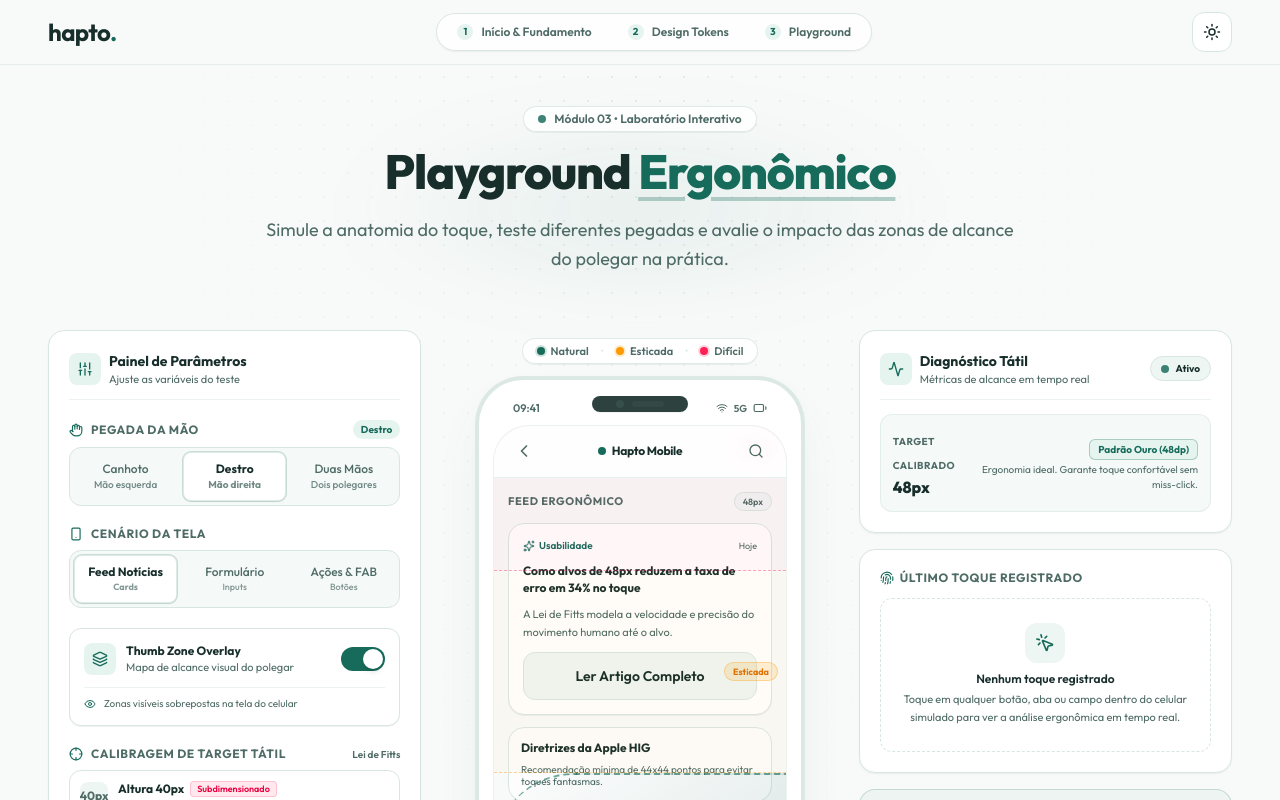
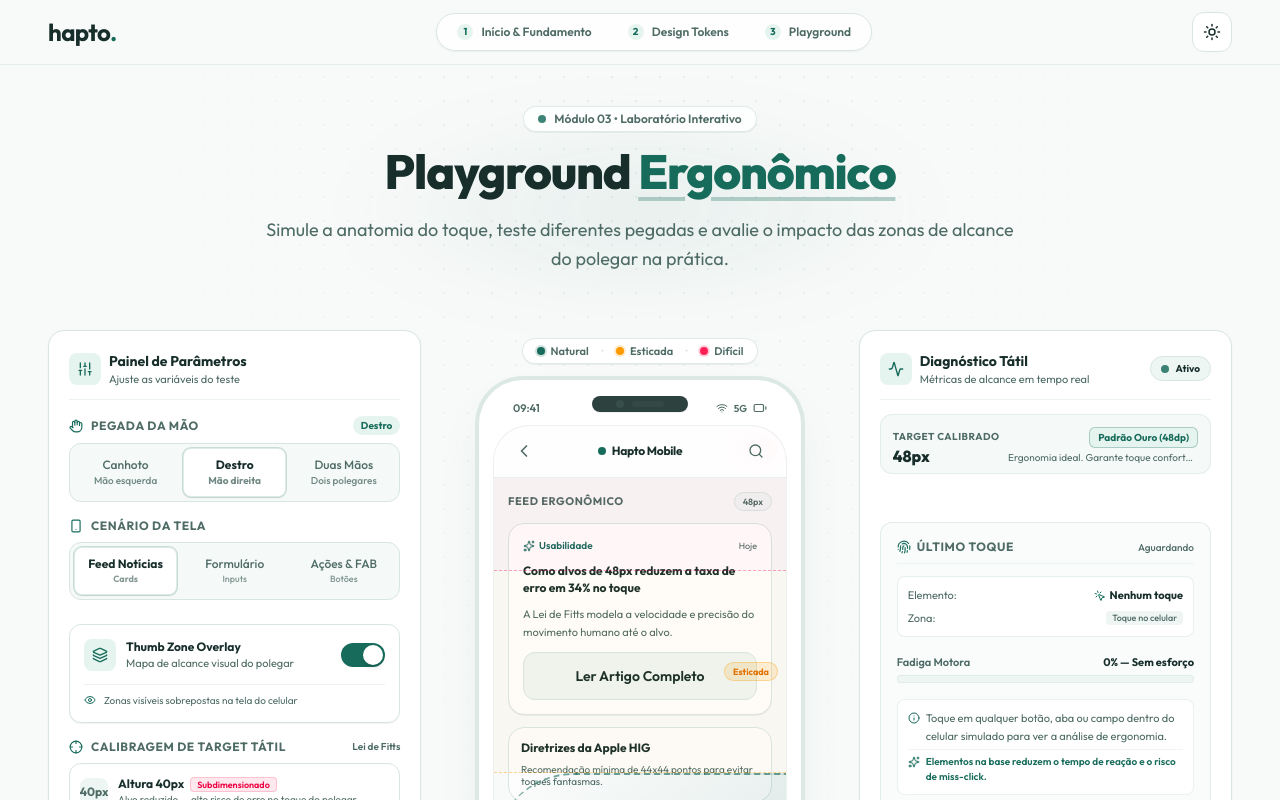
Before and after one commit to whoisnathaliamelo/hapto, a Next.js app: page /playground in a window 1280 px wide. Shown: the top 800 px of the page. Built offline with nearby package versions, Linux system fonts and the light colour scheme.

Commit message:
Refactor: Ajusta na altura dos cards

```diff
--- a/components/playground/controls/target-calibrator.tsx
+++ b/components/playground/controls/target-calibrator.tsx
@@ -58,16 +58,16 @@ export function TargetCalibrator({ value, onChange }: TargetCalibratorProps) {
               aria-pressed={isSelected}
               onClick={() => onChange(option.id)}
               className={cn(
-                "group flex w-full items-center justify-between rounded-xl border p-2.5 text-left transition-all cursor-pointer",
+                "group flex w-full items-center justify-between rounded-xl border p-2.5 text-left transition-all cursor-pointer min-h-[58px]",
                 isSelected
                   ? "border-primary bg-primary-light/30 shadow-xs ring-1 ring-primary/30"
                   : "border-line bg-surface hover:border-line hover:bg-surface-raised/50"
               )}
             >
-              <div className="flex items-center gap-2.5">
+              <div className="flex items-center gap-2.5 min-w-0">
                 <div
                   className={cn(
-                    "flex size-7 items-center justify-center rounded-lg text-xs font-bold transition-colors",
+                    "flex size-7 shrink-0 items-center justify-center rounded-lg text-xs font-bold transition-colors",
                     isSelected
                       ? "bg-primary text-on-primary"
                       : "bg-surface-raised text-muted group-hover:text-ink"
@@ -75,8 +75,8 @@ export function TargetCalibrator({ value, onChange }: TargetCalibratorProps) {
                 >
                   {option.label}
                 </div>
-                <div>
-                  <div className="flex items-center gap-1.5">
+                <div className="min-w-0">
+                  <div className="flex items-center gap-1.5 whitespace-nowrap">
                     <span className="text-xs font-bold text-ink">
                       Altura {option.label}
                     </span>
@@ -89,15 +89,18 @@ export function TargetCalibrator({ value, onChange }: TargetCalibratorProps) {
                       {option.badge}
                     </span>
                   </div>
-                  <p className="text-[10px] text-muted leading-tight mt-0.5">
+                  <p className="text-[10px] text-muted leading-tight mt-0.5 truncate">
                     {option.detail}
                   </p>
                 </div>
               </div>
 
-              {isSelected && (
-                <CheckCircle2 className="size-4 text-primary shrink-0 ml-2" />
-              )}
+              <CheckCircle2
+                className={cn(
+                  "size-4 text-primary shrink-0 ml-2 transition-opacity",
+                  isSelected ? "opacity-100" : "opacity-0"
+                )}
+              />
             </button>
           );
         })}
--- a/components/playground/diagnostics/touch-feedback.tsx
+++ b/components/playground/diagnostics/touch-feedback.tsx
@@ -76,9 +76,9 @@ export function TouchFeedback({ lastTouch, targetSize }: TouchFeedbackProps) {
   }[targetSize];
 
   return (
-    <aside className="space-y-4">
-      {/* 1. Header do Painel */}
-      <div className="rounded-2xl border border-line bg-surface p-5 shadow-xs">
+    <div className="h-[610px] sm:h-[640px] w-full rounded-2xl border border-line bg-surface p-5 shadow-xs flex flex-col justify-between select-none">
+      {/* 1. Header do Painel e Target Calibrado */}
+      <div>
         <div className="flex items-center justify-between border-b border-line/50 pb-3">
           <div className="flex items-center gap-2">
             <div className="flex size-8 items-center justify-center rounded-lg bg-primary-light text-primary">
@@ -96,13 +96,13 @@ export function TouchFeedback({ lastTouch, targetSize }: TouchFeedbackProps) {
           </span>
         </div>
 
-        {/* Status da Calibragem do Target */}
-        <div className="mt-3.5 flex items-center justify-between rounded-xl bg-surface-raised/60 border border-line/60 p-3">
+        {/* Status da Calibragem do Target (Altura Estável) */}
+        <div className="mt-3.5 flex items-center justify-between rounded-xl bg-surface-raised/60 border border-line/60 p-3 h-[60px]">
           <div>
             <span className="text-[10px] font-bold uppercase tracking-wider text-muted">
               Target Calibrado
             </span>
-            <p className="text-base font-extrabold text-ink">{targetSize}</p>
+            <p className="text-base font-extrabold text-ink leading-tight">{targetSize}</p>
           </div>
           <div className="text-right">
             <span
@@ -113,102 +113,111 @@ export function TouchFeedback({ lastTouch, targetSize }: TouchFeedbackProps) {
             >
               {targetEvaluation.tag}
             </span>
-            <p className="text-[10px] text-muted mt-0.5">
+            <p className="text-[10px] text-muted mt-0.5 truncate max-w-[190px]">
               {targetEvaluation.description}
             </p>
           </div>
         </div>
       </div>
 
-      {/* 2. Análise do Toque Atual */}
-      <div className="rounded-2xl border border-line bg-surface p-5 shadow-xs">
-        <h4 className="text-xs font-bold uppercase tracking-wider text-muted flex items-center gap-1.5 mb-3">
+      {/* 2. Análise do Toque Atual (Altura Rigorosamente Estável: h-[280px]) */}
+      <div className="rounded-xl border border-line/70 bg-surface-raised/30 p-4 space-y-3 h-[290px] flex flex-col justify-between">
+        <div className="flex items-center justify-between border-b border-line/40 pb-2">
+          <h4 className="text-xs font-bold uppercase tracking-wider text-muted flex items-center gap-1.5">
             <Fingerprint className="size-3.5 text-primary" />
-          <span>Último Toque Registrado</span>
+            <span>Último Toque</span>
           </h4>
+          <span className="text-[10px] text-muted font-medium">
+            {lastTouch ? "Registrado" : "Aguardando"}
+          </span>
+        </div>
 
-        {lastTouch ? (
-          <div className="space-y-4">
-            {/* Componente e Zona */}
-            <div className="rounded-xl border border-line/70 bg-surface-raised/40 p-3.5 space-y-2">
+        {/* Slot 1: Componente e Zona (Altura Fixa: 56px) */}
+        <div className="rounded-lg border border-line/60 bg-surface p-2.5 space-y-1.5 h-[62px] flex flex-col justify-center">
           <div className="flex items-center justify-between">
-                <span className="text-xs text-muted">Elemento Tocado:</span>
-                <span className="text-xs font-bold text-ink flex items-center gap-1">
-                  <MousePointerClick className="size-3 text-primary" />
-                  {lastTouch.elementClicked}
+            <span className="text-[11px] text-muted">Elemento:</span>
+            <span className="text-[11px] font-bold text-ink flex items-center gap-1 truncate max-w-[180px]">
+              <MousePointerClick className="size-3 text-primary shrink-0" />
+              {lastTouch ? lastTouch.elementClicked : "Nenhum toque"}
             </span>
           </div>
 
           <div className="flex items-center justify-between">
-                <span className="text-xs text-muted">Zona de Alcance:</span>
+            <span className="text-[11px] text-muted">Zona:</span>
+            {lastTouch ? (
               <span
                 className={cn(
-                    "rounded-md border px-2 py-0.5 text-[10px] font-bold",
+                  "rounded px-1.5 py-0.2 text-[9px] font-bold border",
                   getZoneEvaluation(lastTouch.zone).badgeColor
                 )}
               >
                 {getZoneEvaluation(lastTouch.zone).title}
               </span>
+            ) : (
+              <span className="rounded bg-line/40 px-1.5 py-0.2 text-[9px] font-medium text-muted">
+                Toque no celular
+              </span>
+            )}
           </div>
         </div>
 
-            {/* Barra de Esforço Motor */}
-            <div className="space-y-1.5">
-              <div className="flex items-center justify-between text-xs">
-                <span className="font-semibold text-muted">Esforço Motor Estimado</span>
+        {/* Slot 2: Barra de Esforço Motor (Altura Fixa: 42px) */}
+        <div className="space-y-1 h-[42px] flex flex-col justify-center">
+          <div className="flex items-center justify-between text-[11px]">
+            <span className="font-semibold text-muted">Fadiga Motora</span>
             <span className="font-bold text-ink">
-                  {getZoneEvaluation(lastTouch.zone).effortLabel}
+              {lastTouch
+                ? getZoneEvaluation(lastTouch.zone).effortLabel
+                : "0% — Sem esforço"}
             </span>
           </div>
 
           <div className="h-2 w-full rounded-full bg-surface-raised border border-line/60 overflow-hidden">
             <div
               className={cn(
-                    "h-full transition-all duration-500 rounded-full",
-                    getZoneEvaluation(lastTouch.zone).barColor
+                "h-full transition-all duration-300 rounded-full",
+                lastTouch
+                  ? getZoneEvaluation(lastTouch.zone).barColor
+                  : "bg-transparent"
               )}
               style={{
-                    width: `${getZoneEvaluation(lastTouch.zone).effortPercent}%`,
+                width: `${lastTouch ? getZoneEvaluation(lastTouch.zone).effortPercent : 0}%`,
               }}
             />
           </div>
         </div>
 
-            {/* Justificativa e Recomendação de UX */}
-            <div className="rounded-xl border border-line/50 bg-surface p-3 space-y-1.5 text-xs">
-              <div className="flex items-start gap-1.5 text-muted leading-relaxed">
-                <Info className="size-3.5 text-primary mt-0.5 shrink-0" />
-                <span>{getZoneEvaluation(lastTouch.zone).description}</span>
+        {/* Slot 3: Justificativa e Recomendação de UX (Altura Fixa: 98px) */}
+        <div className="rounded-lg border border-line/50 bg-surface p-2.5 h-[105px] flex flex-col justify-between text-[11px]">
+          <div className="flex items-start gap-1.5 text-muted leading-relaxed line-clamp-2">
+            <Info className="size-3 text-primary mt-0.5 shrink-0" />
+            <span>
+              {lastTouch
+                ? getZoneEvaluation(lastTouch.zone).description
+                : "Toque em qualquer botão, aba ou campo dentro do celular simulado para ver a análise de ergonomia."}
+            </span>
           </div>
-              <div className="flex items-start gap-1.5 text-primary text-[11px] font-medium pt-1 border-t border-line/40">
-                <Sparkles className="size-3 mt-0.5 shrink-0" />
-                <span>{getZoneEvaluation(lastTouch.zone).recommendation}</span>
+          <div className="flex items-start gap-1.5 text-primary text-[10px] font-semibold pt-1 border-t border-line/40 line-clamp-1">
+            <Sparkles className="size-3 shrink-0 mt-0.5" />
+            <span>
+              {lastTouch
+                ? getZoneEvaluation(lastTouch.zone).recommendation
+                : "Elementos na base reduzem o tempo de reação e o risco de miss-click."}
+            </span>
           </div>
         </div>
       </div>
-        ) : (
-          <div className="flex flex-col items-center justify-center py-6 text-center text-muted border border-dashed border-line rounded-xl p-4">
-            <div className="flex size-10 items-center justify-center rounded-xl bg-surface-raised text-primary mb-2">
-              <MousePointerClick className="size-5" />
+
+      {/* 3. Dica Rápida de Acessibilidade (Altura Fixa: 88px) */}
+      <div className="rounded-xl border border-primary/20 bg-primary/[0.04] p-3 text-xs space-y-1 h-[88px] flex flex-col justify-center">
+        <div className="flex items-center gap-1.5 font-bold text-primary text-[11px]">
+          <CheckCircle2 className="size-3.5 shrink-0" />
+          <span>Regra dos 75% da Steven Hoober</span>
         </div>
-            <p className="text-xs font-semibold text-ink">Nenhum toque registrado</p>
-            <p className="mt-1 text-[11px] text-muted max-w-xs leading-relaxed">
-              Toque em qualquer botão, aba ou campo dentro do celular simulado para ver a análise ergonômica em tempo real.
+        <p className="text-[10px] text-muted leading-relaxed line-clamp-2">
+          Mais de 75% das interações mobile ocorrem com o polegar de uma só mão. Posicionar alvos na base previne quedas do aparelho e esforço articular.
         </p>
       </div>
-        )}
     </div>
-
-      {/* 3. Dica Rápida de Acessibilidade */}
-      <div className="rounded-2xl border border-primary/20 bg-primary/[0.04] p-4 text-xs space-y-1">
-        <div className="flex items-center gap-1.5 font-bold text-primary">
-          <CheckCircle2 className="size-3.5" />
-          <span>Regra dos 75% da Steven Hoober</span>
-        </div>
-        <p className="text-[11px] text-muted leading-relaxed">
-          Mais de 75% das interações em smartphones são realizadas com o polegar de uma única mão. Desenhar respeitando o alcance inferior reduz a frustração e o cansaço articular.
-        </p>
-      </div>
-    </aside>
   );
 }
--- a/components/playground/playground-view.tsx
+++ b/components/playground/playground-view.tsx
@@ -73,9 +73,10 @@ export function PlaygroundView() {
         <div className="grid grid-cols-1 lg:grid-cols-12 gap-8 items-start">
 
           {/* COLUNA 1: Painel de Controles e Calibragem */}
-          <div className="lg:col-span-4 xl:col-span-4 order-2 lg:order-1 space-y-4">
+          <div className="lg:col-span-4 xl:col-span-4 order-2 lg:order-1">
             <Reveal delay={0.05}>
-              <div className="rounded-2xl border border-line bg-surface p-5 shadow-xs space-y-5">
+              <div className="h-[610px] sm:h-[640px] w-full rounded-2xl border border-line bg-surface p-5 shadow-xs flex flex-col justify-between select-none">
+                <div>
                   <div className="flex items-center gap-2 border-b border-line/50 pb-3">
                     <div className="flex size-8 items-center justify-center rounded-lg bg-primary-light text-primary">
                       <Sliders className="size-4" />
@@ -87,13 +88,15 @@ export function PlaygroundView() {
                   </div>
 
                   {/* Seletor de Pegada */}
+                  <div className="mt-4">
                     <HandSelector
                       value={settings.handGrip}
                       onChange={(handGrip) => setSettings((s) => ({ ...s, handGrip }))}
                     />
+                  </div>
 
                   {/* Seletor de Cenário */}
-                <div className="space-y-2">
+                  <div className="mt-4 space-y-2">
                     <div className="flex items-center justify-between">
                       <label className="flex items-center gap-2 text-xs font-bold uppercase tracking-wider text-muted">
                         <Smartphone className="size-3.5 text-primary" />
@@ -110,10 +113,10 @@ export function PlaygroundView() {
                             type="button"
                             onClick={() => setSettings((s) => ({ ...s, activeScreen: scen.id }))}
                             className={cn(
-                            "flex flex-col items-center justify-center rounded-lg px-2 py-2 text-center transition-all cursor-pointer",
+                              "flex flex-col items-center justify-center rounded-lg px-2 py-2 text-center transition-all cursor-pointer border",
                               isSelected
-                              ? "bg-surface text-ink font-bold shadow-xs border border-line/80 ring-1 ring-primary/20"
-                              : "text-muted hover:text-ink hover:bg-surface/50 font-medium"
+                                ? "bg-surface text-ink font-bold shadow-xs border-line/80 ring-1 ring-primary/20"
+                                : "border-transparent text-muted hover:text-ink hover:bg-surface/50 font-medium"
                             )}
                           >
                             <span className="text-xs">{scen.label}</span>
@@ -123,7 +126,9 @@ export function PlaygroundView() {
                       })}
                     </div>
                   </div>
+                </div>
 
+                <div className="space-y-4">
                   {/* Toggle da Camada de Thumb Zone */}
                   <ZoneToggle
                     checked={settings.showOverlay}
@@ -135,6 +140,7 @@ export function PlaygroundView() {
                     value={settings.targetSize}
                     onChange={(targetSize) => setSettings((s) => ({ ...s, targetSize }))}
                   />
+                </div>
               </div>
             </Reveal>
           </div>
```
Lines whose indentation alone changed are shown as unchanged.
